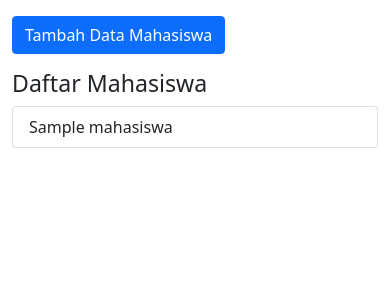
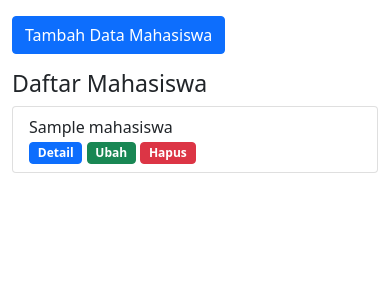
Before and after one commit to megafatayat29/codeigniter_crud, a CodeIgniter app: page /ci-app/mahasiswa in a window 390 px wide. Shown: the part 56-356 px from the top of the page. Run offline with CodeIgniter, Linux system fonts and the light colour scheme; tables that the repository leaves empty or names only in its code hold one stand-in row (values such as "Sample post").

Commit message:
[Feature] Able to delete data mahasiswa

```diff
--- a/application/controllers/Mahasiswa.php
+++ b/application/controllers/Mahasiswa.php
@@ -36,4 +36,11 @@ class Mahasiswa extends CI_Controller {
         }
     }
 
+    public function hapus($id)
+    {
+        $this->Mahasiswa_model->hapusDataMahasiswa($id);
+        $this->session->set_flashdata('flash', 'dihapus');
+        redirect('mahasiswa');
+    }
+
 }
--- a/application/models/Mahasiswa_model.php
+++ b/application/models/Mahasiswa_model.php
@@ -18,4 +18,10 @@ class Mahasiswa_model extends CI_Model {
         return $this->db->insert('mahasiswa', $data);
     }
 
+    public function hapusDataMahasiswa($id)
+    {
+        $this->db->where('id', $id);
+        $this->db->delete('mahasiswa');
+    }
+
 }
--- a/application/views/mahasiswa/index.php
+++ b/application/views/mahasiswa/index.php
@@ -22,7 +22,18 @@
             <h3>Daftar Mahasiswa</h3>
             <ul class="list-group">
                 <?php foreach ($mahasiswa as $mhs) : ?>
-                    <li class="list-group-item"><?= $mhs['nama']; ?></li>
+                    <li class="list-group-item">
+                        <div class="row">
+                            <div class="col-md-7">
+                                <?= $mhs['nama']; ?>
+                            </div>
+                            <div class="col-md-5">
+                                <a href="<?= base_url()?>mahasiswa/detail/<?= $mhs['id']; ?>" class="badge btn btn-primary float-right">Detail</a>
+                                <a href="<?= base_url()?>mahasiswa/ubah/<?= $mhs['id']; ?>" class="badge btn btn-success float-right">Ubah</a>
+                                <a href="<?= base_url()?>mahasiswa/hapus/<?= $mhs['id']; ?>" class="badge btn btn-danger float-right" onclick="return confirm('Yakin mau menghapus?')">Hapus</a>
+                            </div>
+                        </div>
+                    </li>
                 <?php endforeach; ?>
             </ul>
         </div>
```
